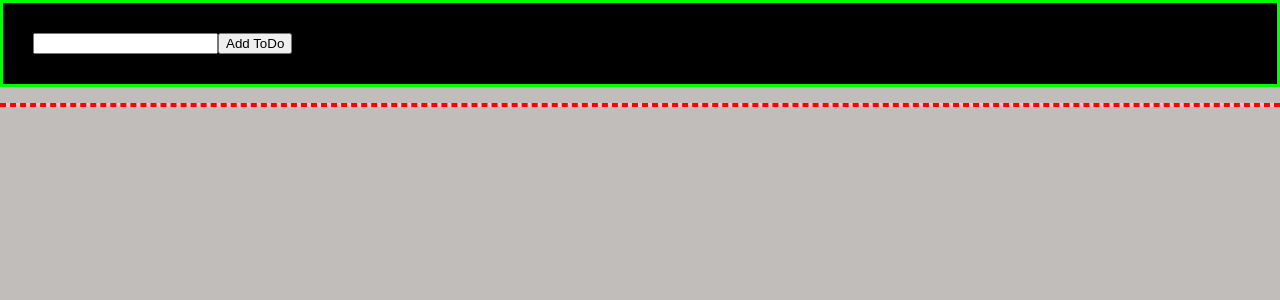
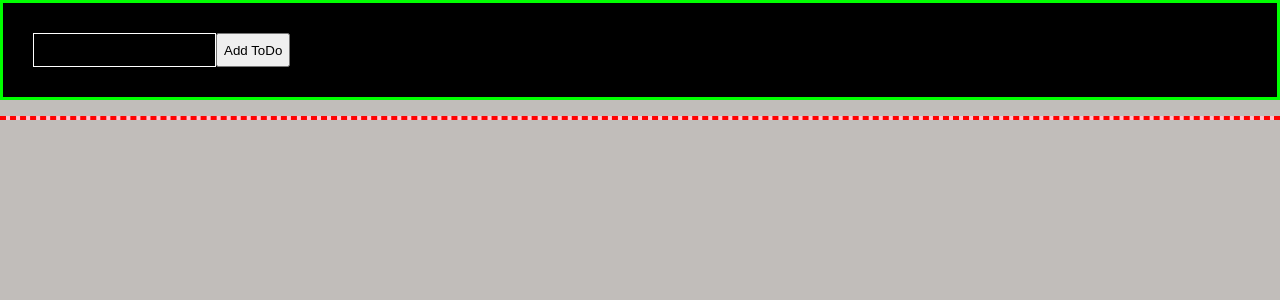
Before and after one commit to freshcodeAlice/react-learning-practice, a React (Create React App) app: page / in a window 1280 px wide. Shown: the top 300 px of the page. Built offline with nearby package versions, Linux system fonts and the light colour scheme.

Commit message:
Classnames lib

```diff
--- a/package.json
+++ b/package.json
@@ -7,6 +7,7 @@
     "@testing-library/react": "^12.1.4",
     "@testing-library/user-event": "^13.5.0",
     "animate.css": "^4.1.1",
+    "classnames": "^2.3.1",
     "hash": "^0.2.1",
     "react": "^18.0.0",
     "react-dom": "^18.0.0",
--- a/src/components/ToDoList/FormToDo/FormToDo.module.css
+++ b/src/components/ToDoList/FormToDo/FormToDo.module.css
@@ -5,3 +5,15 @@
     background-color: black;
     border: 3px solid lime;
 }
+
+.inputNormal {
+    height: 30px;
+    border: 1px solid white;
+    background-color: transparent;
+    color: white;
+}
+
+.invalidInput {
+    border: 2px solid red;
+    background-color: yellow;
+}
--- a/src/components/ToDoList/FormToDo/index.js
+++ b/src/components/ToDoList/FormToDo/index.js
@@ -1,21 +1,30 @@
 import React from "react";
 // import './style.css';
 import styles from './FormToDo.module.css';
+import cx from "classnames";
 
 class FormToDo extends React.Component {
     constructor(props) {
         super(props);
         this.state = {
-            todo: ''
+            todo: '',
+            isValid: true
         }
     }
 
 
     changeInput = (event) => {
         const {name, value} = event.target;
-    this.setState({
-        [name]: value
-    })
+
+        if (value.includes(' ')) {
+            this.setState({
+                isValid: false
+            })
+        }
+
+        this.setState({
+            [name]: value
+        });
     }
 
     submitHandler = (event) => {
@@ -28,9 +37,14 @@ class FormToDo extends React.Component {
     }
 
     render() {
+
+        const inputClassName = cx(styles.inputNormal, {
+            [styles.invalidInput]: !this.state.isValid
+        });
+
         return(
             <form onSubmit={this.submitHandler} className={styles.container}>
-                <input type="text" name="todo" value={this.state.todo} onChange={this.changeInput}/>
+                <input type="text" name="todo" value={this.state.todo} onChange={this.changeInput} className={inputClassName}/>
                 <button type="submit">Add ToDo</button>
             </form>
         )
@@ -38,3 +52,19 @@ class FormToDo extends React.Component {
 }
 
 export default FormToDo;
+
+
+// function cx(objectStyles) {
+// return Object.entries(objectStyles)
+// .filter(([className, condition]) => condition)
+// .map(([className, condition]) => className)
+// .join(' ')
+// }
+// [[key, value], [key, value], [key, value]] => [key1, key2, key3] => "key1 key2 key3"
+
+/*
+{
+    имяКласса: Условие, при котором этот класс нам нужен
+}
+
+*/
```
Also changed, not shown: 1 other file (tests, documents, lock files or other folders).
